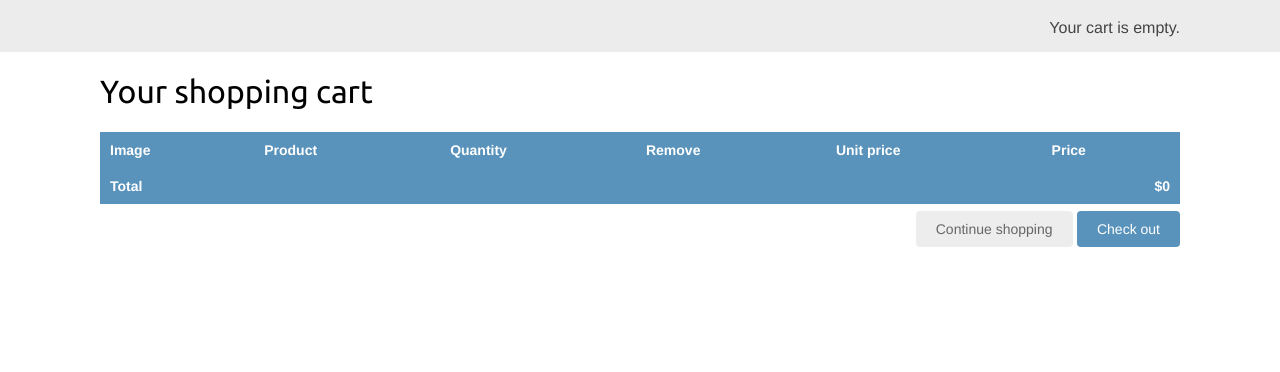
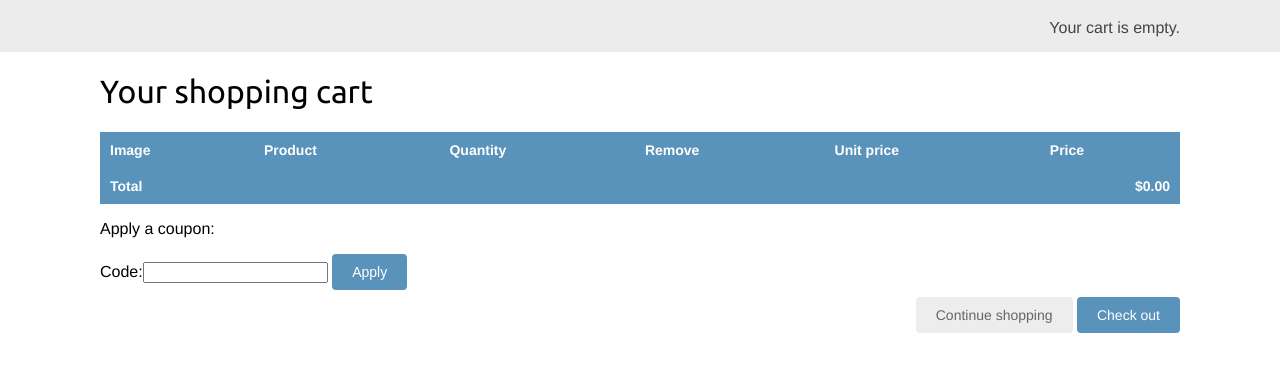
Before and after one commit to 913647909/code-Django-by-example-shop, a Django app: page /cart/ in a window 1280 px wide. Shown: the part 46-418 px from the top of the page. Run offline with Django 3.2, Linux system fonts and the light colour scheme; parts of the project's set-up code (start-up, migrations or seed data) failed here and were passed over.

Commit message:
优惠券模块

```diff
--- a/cart/cart.py
+++ b/cart/cart.py
@@ -3,6 +3,7 @@ from decimal import Decimal
 from django.conf import settings
 
 from shop.models import Product
+from coupons.models import Coupon
 
 
 class Cart(object):
@@ -15,6 +16,8 @@ class Cart(object):
         if not cart:
             cart = self.session[settings.CART_SESSION_ID] = {}
         self.cart = cart
+        # store current applied coupon
+        self.coupon_id = self.session.get('coupon_id')
 
     def add(self, product, quantity=1, update_quantity=False):
         """
@@ -73,3 +76,17 @@ class Cart(object):
     def clear(self):
         del self.session[settings.CART_SESSION_ID]
         self.save()
+
+    @property
+    def coupon(self):
+        if self.coupon_id:
+            return Coupon.objects.get(id=self.coupon_id)
+        return None
+
+    def get_discount(self):
+        if self.coupon:
+            return (self.coupon.discount / Decimal('100')) * self.get_total_price()
+        return Decimal('0')
+
+    def get_total_price_after_discount(self):
+        return self.get_total_price() - self.get_discount()
--- a/cart/templates/cart/detail.html
+++ b/cart/templates/cart/detail.html
@@ -44,13 +44,43 @@
                 </tr>
             {% endwith %}
         {% endfor %}
+        {#        <tr class="total">#}
+        {#            <td>Total</td>#}
+        {#            <td colspan="4"></td>#}
+        {#            <td class="num">${{ cart.get_total_price }}</td>#}
+        {#        </tr>#}
+        {% if cart.coupon %}
+            <tr class="subtotal">
+                <td>Subtotal</td>
+                <td colspan="4"></td>
+                <td class="num">${{ cart.get_total_price|floatformat:"2" }}</td>
+            </tr>
+            <tr>
+                <td>
+                    "{{ cart.coupon.code }}"coupon
+                    ({{ cart.coupon.discount }}%off)
+                </td>
+                <td colspan="4"></td>
+                <td class="num neg">
+                    - ${{ cart.get_discount|floatformat:"2" }}
+                </td>
+            </tr>
+        {% endif %}
         <tr class="total">
             <td>Total</td>
             <td colspan="4"></td>
-            <td class="num">${{ cart.get_total_price }}</td>
+            <td class="num">
+                ${{ cart.get_total_price_after_discount|floatformat:"2" }}
+            </td>
         </tr>
         </tbody>
     </table>
+    <p>Apply a coupon:</p>
+    <form action="{% url "coupons:apply" %}" method="post">
+        {{ coupon_apply_form }}
+        <input type="submit" value="Apply">
+        {% csrf_token %}
+    </form>
     <p class="text-right">
         <a href="{% url "shop:product_list" %}" class="button light">Continue shopping</a>
         <a href="{% url "orders:order_create" %}" class="button">Check out</a>
--- a/cart/views.py
+++ b/cart/views.py
@@ -6,6 +6,7 @@ from django.views.decorators.http import require_POST
 from cart.cart import Cart
 from cart.forms import CartAddProductForm
 from shop.models import Product
+from coupons.forms import CouponApplyForm
 
 
 @require_POST
@@ -30,4 +31,5 @@ def cart_detail(request):
     cart = Cart(request)
     for item in cart:
         item['update_quantity_form'] = CartAddProductForm(initial={'quantity': item['quantity'], 'update': True})
-    return render(request, 'cart/detail.html', {'cart': cart})
+    coupon_apply_form = CouponApplyForm()
+    return render(request, 'cart/detail.html', {'cart': cart, 'coupon_apply_form': coupon_apply_form})
--- /dev/null
+++ b/coupons/forms.py
@@ -0,0 +1,5 @@
+from django import forms
+
+
+class CouponApplyForm(forms.Form):
+    code = forms.CharField()
--- /dev/null
+++ b/coupons/urls.py
@@ -0,0 +1,9 @@
+from django.urls import path
+
+from coupons import views
+
+app_name = 'coupons'
+
+urlpatterns = [
+    path('apply/', views.coupon_apply, name='apply'),
+]
--- a/myshop/urls.py
+++ b/myshop/urls.py
@@ -24,6 +24,7 @@ urlpatterns = [
     path('cart/', include('cart.urls', namespace='cart')),
     path('orders/', include('orders.urls', namespace='orders')),
     path('admin/', admin.site.urls),
+    path('coupons/', include('coupons.urls', namespace='coupons')),
     path('', include('shop.urls', namespace='shop')),
 
 ]
--- a/orders/views.py
+++ b/orders/views.py
@@ -14,7 +14,11 @@ def order_create(request):
     if request.method == 'POST':
         form = OrderCreateForm(request.POST)
         if form.is_valid():
-            order = form.save()
+            order = form.save(commit=False)
+            if cart.coupon:
+                order.coupon = cart.coupon
+                order.discount = cart.coupon.discount
+            order.save()
             for item in cart:
                 OrderItem.objects.create(order=order, product=item['product'], price=item['price'],
                                          quantity=item['quantity'])
```
Also changed, not shown: coupons/admin.py (+10 -0 lines), coupons/models.py (+11 -1 lines), coupons/views.py (+18 -2 lines), orders/models.py (+7 -4 lines), orders/templates/orders/order/create.html (+8 -2 lines), README.md, db.sqlite3.
